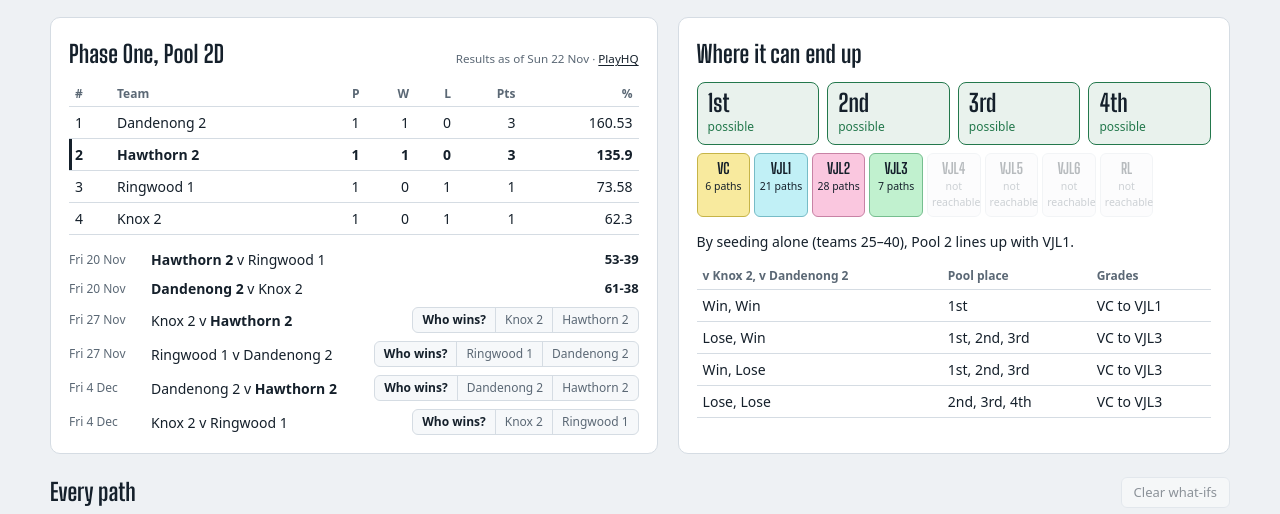
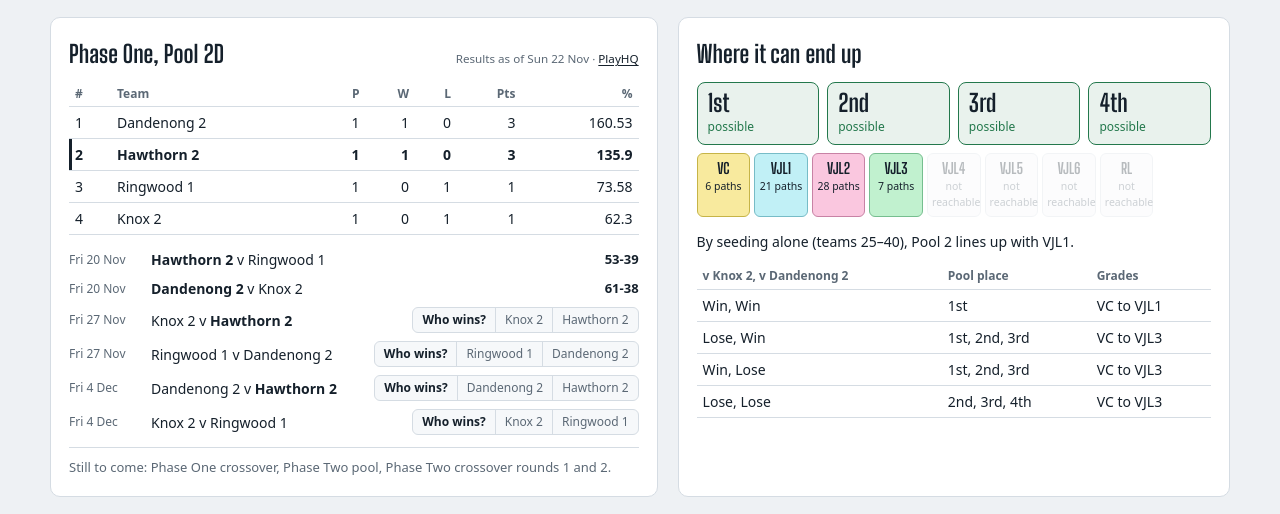
Before and after one commit to HuanRuan/basketball, a plain HTML site: page grading/2027/hawthorn-b12-2.html in a window 1280 px wide. Shown: the part 206-720 px from the top of the page. Drawn offline with Linux system fonts and the light colour scheme.

Commit message:
Grading paths refresh 2026-11-23

```diff
--- a/grading/2027/hawthorn-b12-2.html
+++ b/grading/2027/hawthorn-b12-2.html
@@ -58,6 +58,7 @@ tr.me td:first-child { box-shadow: inset 3px 0 0 var(--accent) }
 .games { display: grid; gap: 8px; margin-top: 14px }
 .game { display: grid; grid-template-columns: 72px minmax(0, 1fr) auto; gap: 10px; align-items: center }
 .game .when { color: var(--muted); font-size: 12px }
+.tocome { margin: 12px 0 0; padding-top: 10px; border-top: 1px solid var(--line); font-size: 13px; color: var(--muted); text-wrap: pretty }
 /* "Who wins?" inside each unplayed game's buttons, so they read as a question to answer */
 .seg .q { font: 600 12px/1 var(--body); color: var(--ink); padding: 6px 9px; border-right: 1px solid var(--line); white-space: nowrap; align-self: center }
 @media (max-width: 560px) { .seg .q { padding: 6px 7px } .game.todo .seg button { padding: 6px 7px } }
@@ -183,6 +184,9 @@ footer .src { margin-top: 8px; padding-top: 8px; border-top: 1px solid var(--lin
       <div class="sub"><h2 id="poolTitle">Pool</h2><small id="asof"></small></div>
       <table id="ladder"></table>
       <div class="games" id="games"></div>
+      <!-- how many grading stages are left (Huan, Nov 2026). The page covers Phase One so far; when Phase
+           Two support comes, this shortens as stages finish (see the scratch drafts of Nov 2026) -->
+      <p class="tocome" id="tocome">Still to come: Phase One crossover, Phase Two pool, Phase Two crossover rounds 1 and 2.</p>
     </div>
     <div class="panel">
       <div class="sub"><h2>Where it can end up</h2></div>
```
Also changed, not shown: grading/2027/hawthorn-b16-4.html (+4 -0 lines), grading/2027/hawthorn-g12-2.html (+4 -0 lines), grading/2027/nunawading-b14-3.html (+4 -0 lines), grading/2027/nunawading-b16-4.html (+4 -0 lines).
